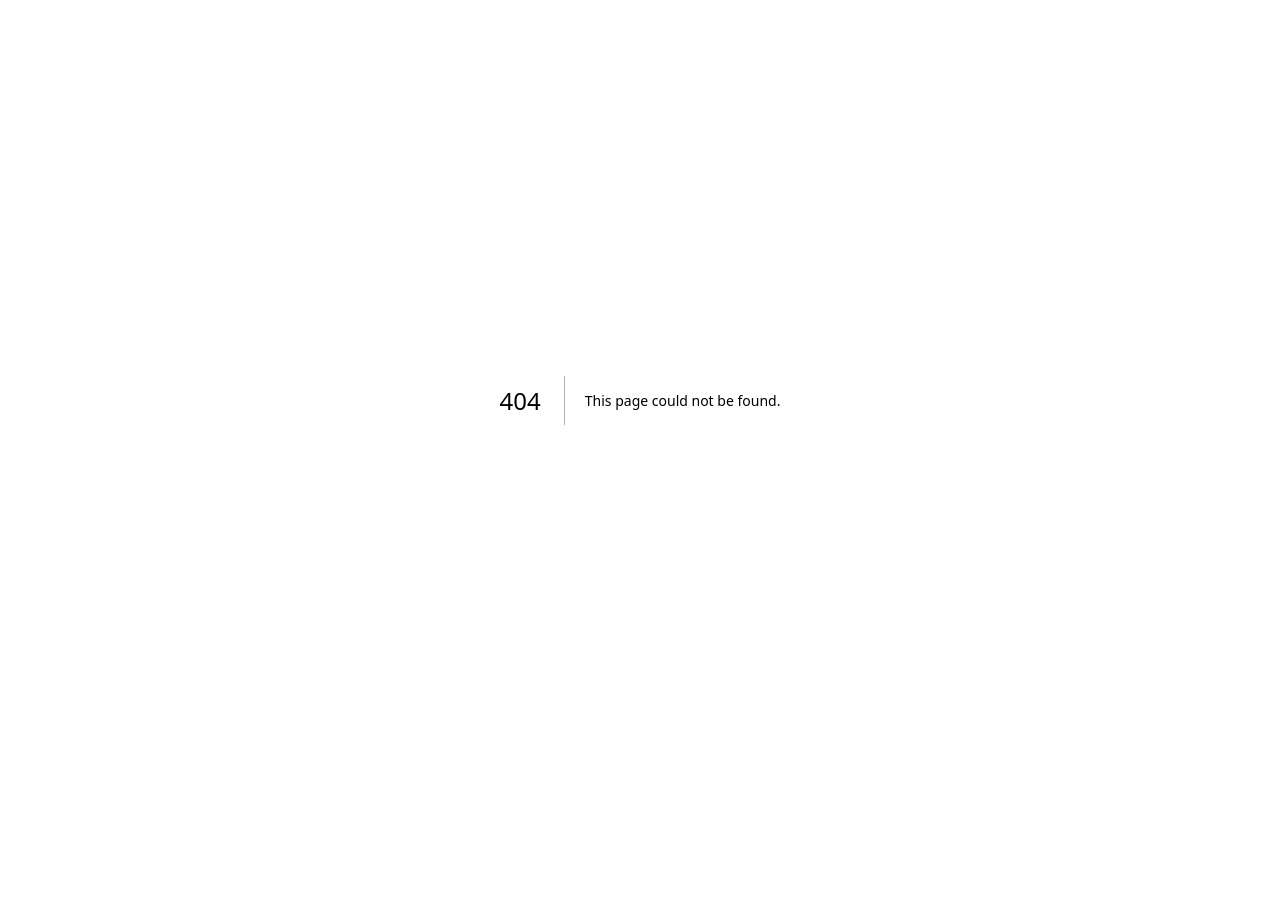
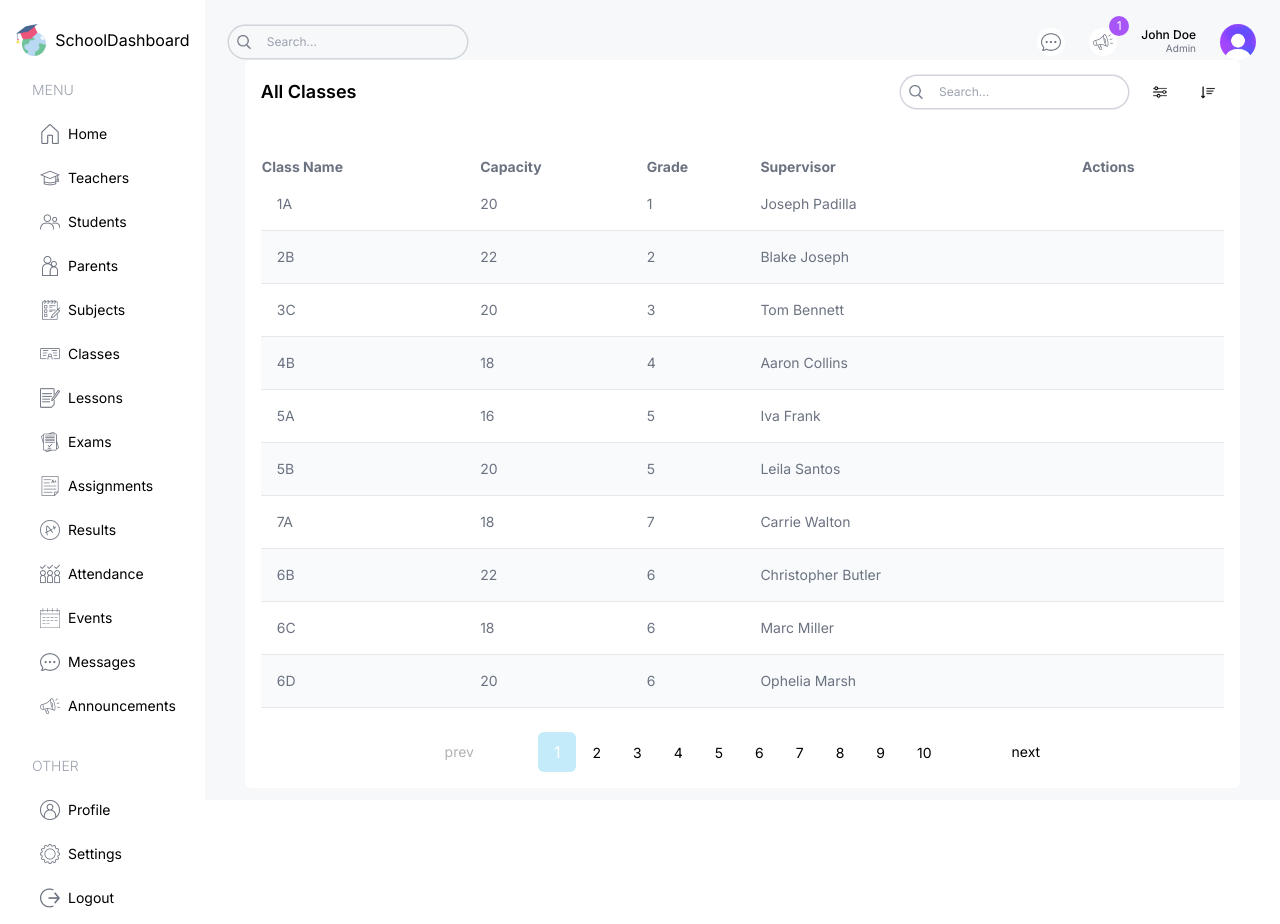
Before and after one commit to Likhon22/School-Management-Dashboard, a Next.js app: page /list/classes in a window 1280 px wide. Before the commit this address had no page. Before the commit the page ends 800 px from the top, so only its background shows below. Built offline with nearby package versions, Linux system fonts and the light colour scheme.

Commit message:
feat:added classes page

```diff
--- /dev/null
+++ b/src/app/(dashboard)/list/classes/page.tsx
@@ -0,0 +1,94 @@
+"use client";
+import Table from "@/components/table/Table";
+import Pagination from "@/components/ui/Pagination";
+import SInput from "@/components/ui/SInput";
+import { classesData, role } from "@/lib/data";
+import { TColumn } from "@/types/column";
+import Image from "next/image";
+import { useState } from "react";
+
+type Class = {
+  id: number;
+  name: string;
+  capacity: number;
+  grade: number;
+  supervisor: string;
+};
+
+const columns: TColumn[] = [
+  {
+    header: "Class Name",
+    accessorKey: "name",
+  },
+  {
+    header: "Capacity",
+    accessorKey: "capacity",
+    className: "hidden md:table-cell",
+  },
+  {
+    header: "Grade",
+    accessorKey: "grade",
+    className: "hidden md:table-cell",
+  },
+  {
+    header: "Supervisor",
+    accessorKey: "supervisor",
+    className: "hidden md:table-cell",
+  },
+  {
+    header: "Actions",
+    accessorKey: "action",
+  },
+];
+
+const ClassListPage = () => {
+  const [page, setPage] = useState(1);
+  const renderRow = (item: Class) => (
+    <tr
+      key={item.id}
+      className="border-b border-gray-200 even:bg-slate-50 text-sm hover:bg-lamaPurpleLight"
+    >
+      <td className="flex items-center gap-4 p-4">{item.name}</td>
+      <td className="hidden md:table-cell">{item.capacity}</td>
+      <td className="hidden md:table-cell">{item.grade}</td>
+      <td className="hidden md:table-cell">{item.supervisor}</td>
+      <td>
+        <div className="flex items-center gap-2">
+          {/* {role === "admin" && (
+            <>
+              <FormModal table="class" type="update" data={item} />
+              <FormModal table="class" type="delete" id={item.id} />
+            </>
+          )} */}
+        </div>
+      </td>
+    </tr>
+  );
+
+  return (
+    <div className="bg-white p-4 rounded-md flex-1 m-4 mt-0">
+      {/* TOP */}
+      <div className="flex items-center justify-between">
+        <h1 className="hidden md:block text-lg font-semibold">All Classes</h1>
+        <div className="flex flex-col md:flex-row items-center gap-4 w-full md:w-auto">
+          <SInput placeholder="Search..." className="w-full md:w-auto" />
+          <div className="flex items-center gap-4 self-end">
+            <button className="w-8 h-8 flex items-center justify-center rounded-full bg-lamaYellow">
+              <Image src="/filter.png" alt="" width={14} height={14} />
+            </button>
+            <button className="w-8 h-8 flex items-center justify-center rounded-full bg-lamaYellow">
+              <Image src="/sort.png" alt="" width={14} height={14} />
+            </button>
+            {/* {role === "admin" && <FormModal table="class" type="create" />} */}
+          </div>
+        </div>
+      </div>
+      {/* LIST */}
+      <Table columns={columns} renderRow={renderRow} data={classesData} />
+      {/* PAGINATION */}
+      <Pagination page={page} setPage={setPage} total={classesData.length} />
+    </div>
+  );
+};
+
+export default ClassListPage;
```
